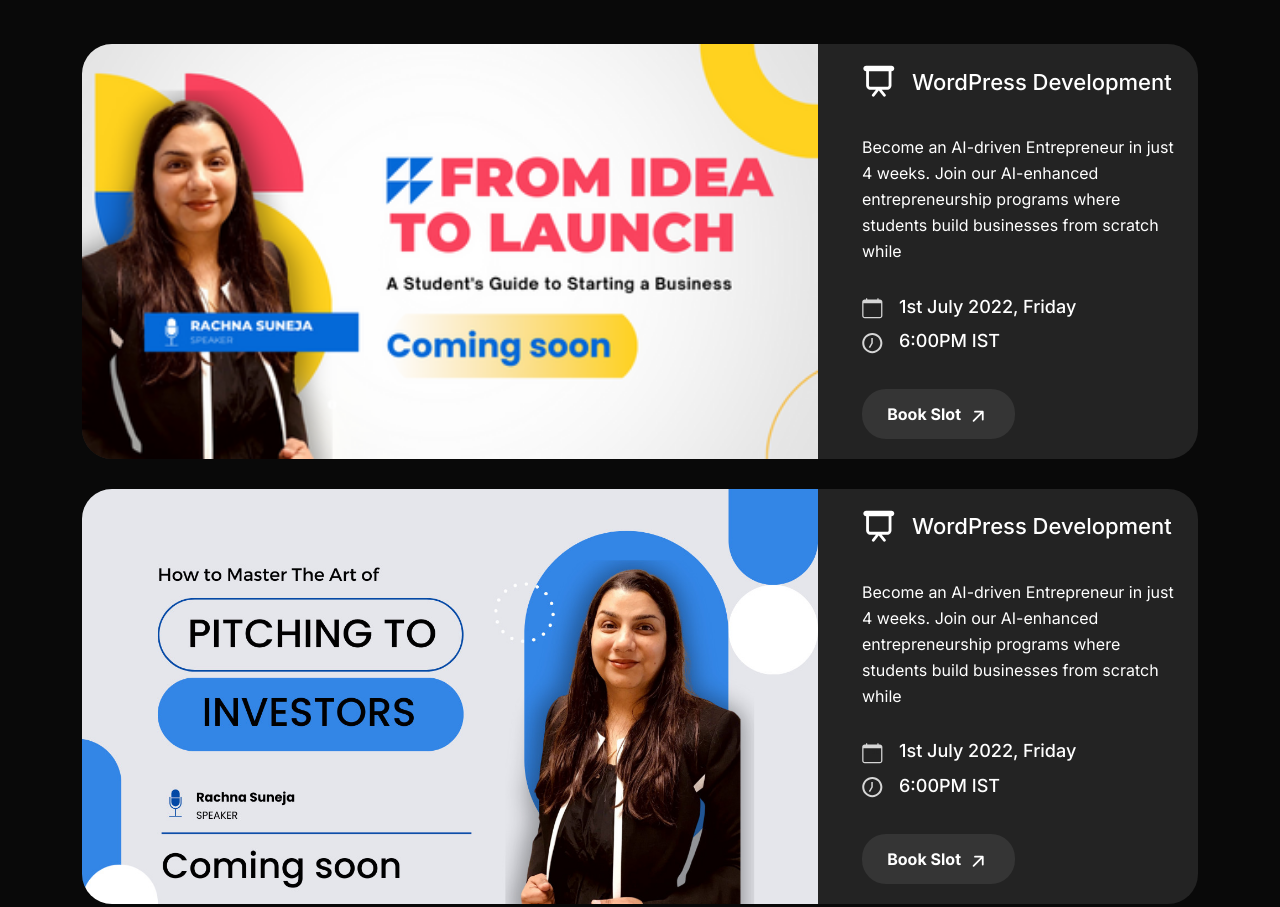
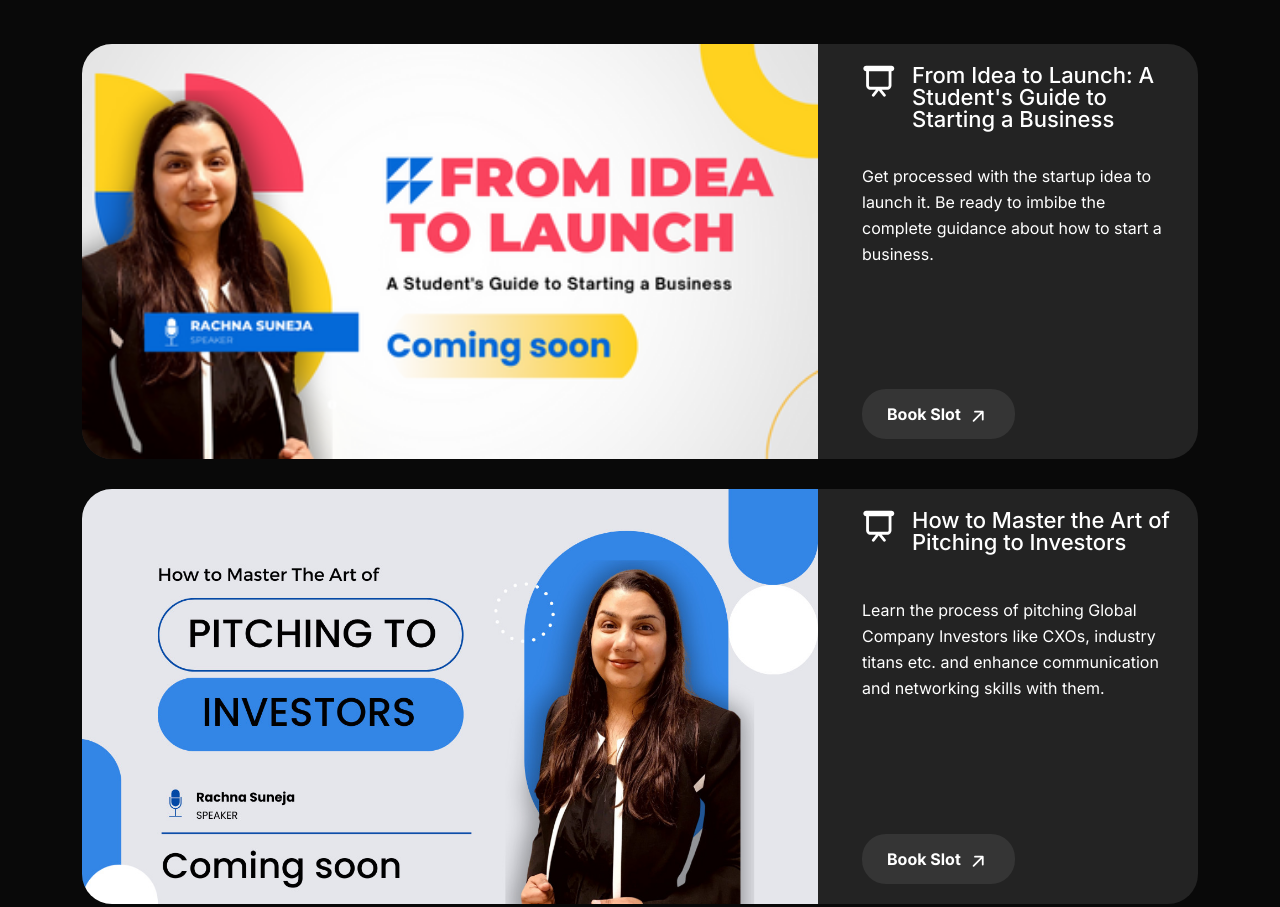
Before and after one commit to sachin123jadhav/Flagship, a plain HTML site: page index.html in a window 1280 px wide. Shown: the part 1980-2887 px from the top of the page. Drawn offline with Linux system fonts and the light colour scheme; some packages are replaced by stand-ins of ours; files whose address does not match are found by name.

Commit message:
final changes

```diff
--- a/assets/css/custom.css
+++ b/assets/css/custom.css
@@ -124,7 +124,7 @@ ul.unordered {
 
 .icon-title {
   display: flex;
-  align-items: center;
+  align-items: start;
 }
 .title-text h3 {
   font-size: 25px;
@@ -150,13 +150,13 @@ ul.unordered {
   flex-direction: column;
   justify-content: space-between;
 }
-.event button {
+.event a {
   display: inline-block;
   max-width: 153px;
   background: #353535;
 }
 
-.event button:hover {
+.event a:hover {
   background: #353535;
 }
 .footer-logo {
@@ -209,8 +209,6 @@ span.submenu-button::before {
 h1 {
   font-size: 35px;
 }
-
-
 
 #news-slider {
   margin-top: 80px;
@@ -381,7 +379,13 @@ h1 {
 .home1.banner h3 {
   font-size: 26px;
 }
-.home1.banner img{object-fit: cover; height: 100%;}
+.home1.banner img {
+  object-fit: cover;
+  height: 100%;
+}
+.icon-title .icon {
+  min-width: 35px;
+}
 
 @media (max-width: 1366px) {
   .event .text-wrap {
@@ -421,17 +425,21 @@ h1 {
   .partner .col-md img {
     margin-bottom: 20px;
   }
-  .home1.banner{padding-bottom: 45px;}
-  .home-contact{margin-top: 20px;}
+  .home1.banner {
+    padding-bottom: 45px;
+  }
+  .home-contact {
+    margin-top: 20px;
+  }
 }
-
-
 
 @media only screen and (max-width: 1280px) {
   .post-slide .post-content {
     padding: 0px 15px 25px 15px;
   }
-  .home-contact{padding: 20px 10px;}
+  .home-contact {
+    padding: 20px 10px;
+  }
 }
 
 .header-menu {
--- a/index.html
+++ b/index.html
@@ -140,7 +140,7 @@
       <!-- end menubar area -->
 
       <!-- start banner area -->
-      <section class="home1 banner">
+      <section class="home1 banner" id="contact">
         <div class="container">
           <div class="row">
             <div class="col-md-6">
@@ -330,14 +330,16 @@
 <img src="assets/images/Presentation.svg" alt="">
                     </div>
                     <div class="title-text">
-<h3>WordPress Development</h3>
+<h3>From Idea to Launch: A Student's Guide to Starting a Business
+</h3>
                     </div>
                 </div>
 
                 <div class="desc">
-                    <p class=" mb-30">Become an AI-driven Entrepreneur in just 4 weeks. Join our AI-enhanced entrepreneurship programs where students build businesses from scratch while </p>
+                    <p class=" mb-30">Get processed with the startup idea to launch it. Be ready to imbibe the complete guidance about how to start a business.
+                    </p>
 
-                    <div class="icon-title sm mb-10">
+                    <div class="icon-title sm mb-10 invisible">
                         <div class="icon">
     <img src="assets/images/calender.svg" alt="">
                         </div>
@@ -346,7 +348,7 @@
                         </div>
                     </div>
 
-                    <div class="icon-title sm">
+                    <div class="icon-title sm invisible">
                         <div class="icon">
     <img src="assets/images/clock.svg" alt="">
                         </div>
@@ -358,7 +360,7 @@
 
 
 
-                <button type="submit" class="button-style1">
+                <a href="#contact" class="button-style1">
                     <span>Book Slot</span>
                     <span class="arrow-top"
                       ><svg
@@ -376,7 +378,7 @@
                           stroke-linejoin="round"
                         /></svg
                     ></span>
-                  </button>
+                </a>
                 </div>
 
             </div>
@@ -396,14 +398,16 @@
 <img src="assets/images/Presentation.svg" alt="">
                     </div>
                     <div class="title-text">
-<h3>WordPress Development</h3>
+<h3>How to Master the Art of Pitching to Investors
+</h3>
                     </div>
                 </div>
 
                 <div class="desc">
-                    <p class=" mb-30">Become an AI-driven Entrepreneur in just 4 weeks. Join our AI-enhanced entrepreneurship programs where students build businesses from scratch while </p>
+                    <p class=" mb-30">Learn the process of pitching Global Company Investors like CXOs, industry titans etc. and enhance communication and networking skills with them.
+                    </p>
 
-                    <div class="icon-title sm mb-10">
+                    <div class="icon-title sm mb-10 invisible">
                         <div class="icon">
     <img src="assets/images/calender.svg" alt="">
                         </div>
@@ -412,7 +416,7 @@
                         </div>
                     </div>
 
-                    <div class="icon-title sm">
+                    <div class="icon-title sm invisible">
                         <div class="icon">
     <img src="assets/images/clock.svg" alt="">
                         </div>
@@ -424,7 +428,7 @@
 
 
 
-                <button type="submit" class="button-style1">
+                <a href="#contact" class="button-style1">
                     <span>Book Slot</span>
                     <span class="arrow-top"
                       ><svg
@@ -442,7 +446,7 @@
                           stroke-linejoin="round"
                         /></svg
                     ></span>
-                  </button>
+                </a>
                 </div>
 
             </div>
```
Also changed, not shown: assets/images/1.png, assets/images/2.png, assets/images/3.png, assets/images/4.png, assets/images/5.png.
